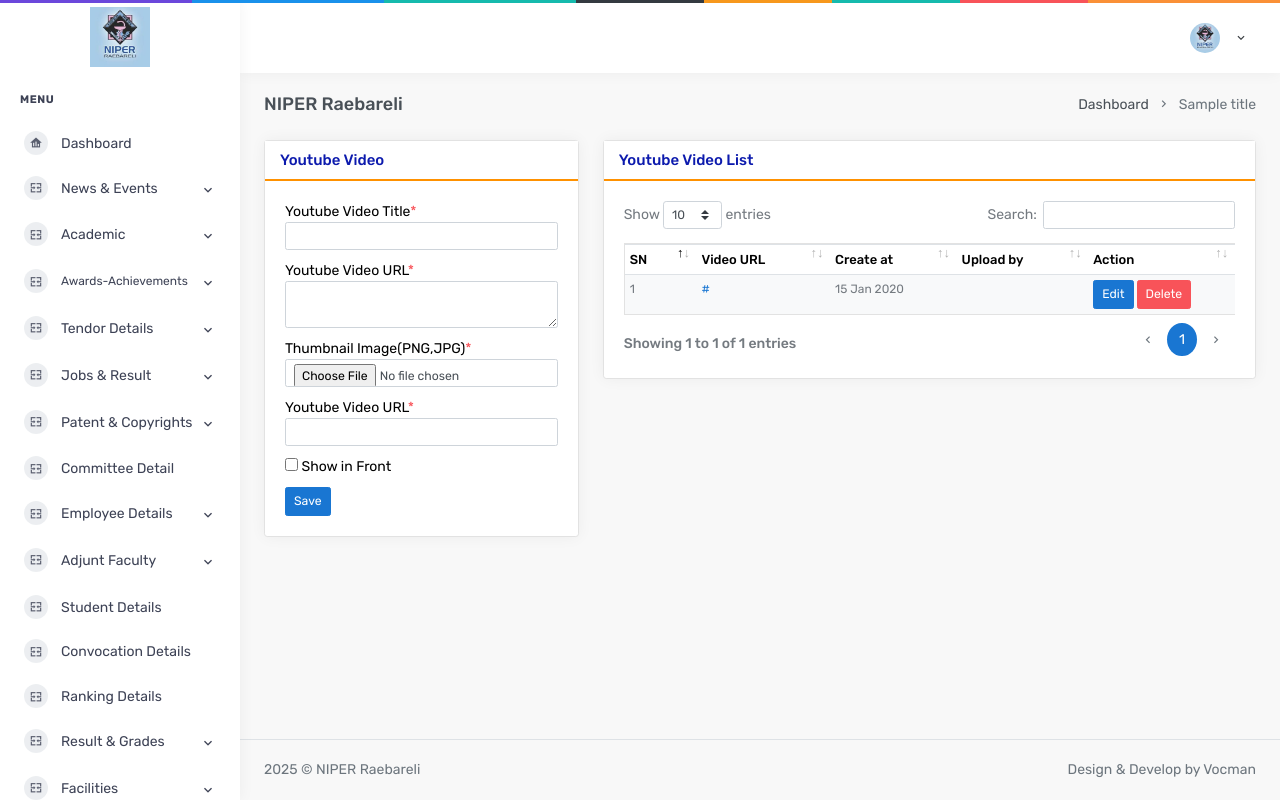
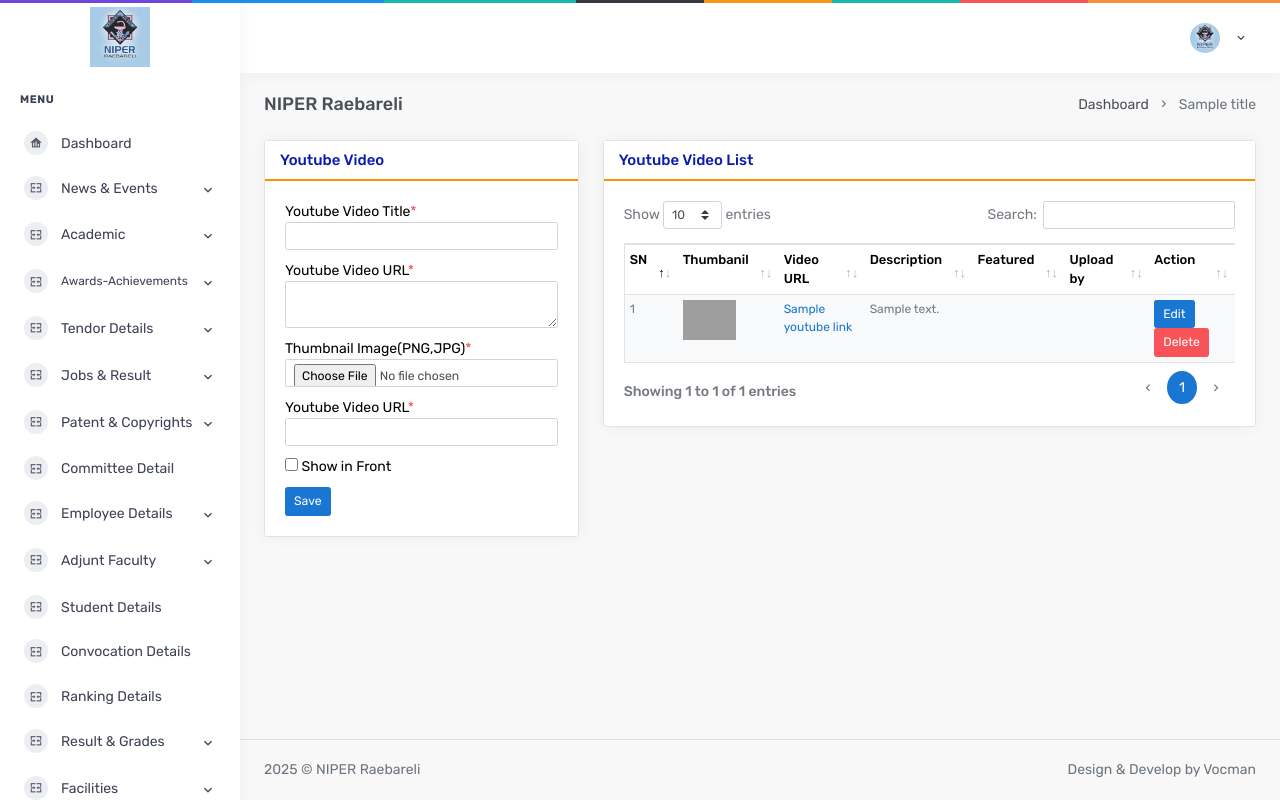
Before and after one commit to Mithun021/niper_stagging, a CodeIgniter 4 app: the page made by app/Views/admin/youtube-link.php in a window 1280 px wide. Run offline with PHP 8.4 and a stand-in for CodeIgniter, Linux system fonts and the light colour scheme; the template is opened without the code that fills it: most values are stand-ins (such as "Sample title", 1, 10 or a date in 2020); data that the repository does not hold is empty; some libraries are stand-ins or nearby versions; grey boxes are pictures that could not be loaded.

Commit message:
Your commit message

```diff
--- a/app/Views/admin/youtube-link.php
+++ b/app/Views/admin/youtube-link.php
@@ -59,8 +59,10 @@
                     <thead>
                         <tr>
                             <td>SN</td>
+                            <td>Thumbanil</td>
                             <td>Video URL</td>
-                            <td>Create at</td>
+                            <td>Description</td>
+                            <td>Featured</td>
                             <td>Upload by</td>
                             <td>Action</td>
                         </tr>
@@ -69,8 +71,16 @@
                         <?php $i = 1; foreach($youtube_link as $link): ?>
                             <tr>
                                 <td><?= $i++ ?></td>
-                                <td><a href="<?= $link['link_url'] ?>" target="_blank"><?= $link['link_url'] ?></a></td>
-                                <td><?= date('d M Y', strtotime($link['created_at'])) ?></td>
+                                <td>
+                                    <?php if (!empty($value['thumbnail']) && file_exists('public/admin/uploads/youtube/' . $value['thumbnail'])): ?>
+                                        <a href="<?= base_url() ?>public/admin/uploads/youtube/<?= $value['thumbnail'] ?>" target="_blank"><img src="<?= base_url() ?>public/admin/uploads/youtube/<?= $value['thumbnail'] ?>" alt="" height="30px"></a>
+                                    <?php else: ?>
+                                        <img src="<?= base_url() ?>public/admin/uploads/youtube/invalid_image.png" alt="" height="40px">
+                                    <?php endif; ?>
+                                </td>
+                                <td><a href="<?= $link['link_url'] ?>" target="_blank"><?= $link['title'] ?></a></td>
+                                <td><?= $link['description'] //date('d M Y', strtotime($link['created_at'])) ?></td>
+                                <td><?= ($value['featured'] == "0") ? "<span class='badge badge-danger badge-pill'>No</span>" : (($value['featured'] == "1") ? "<span class='badge badge-success badge-pill'>Yes</span>" : "") ?></td>
                                 <td><?php $emp = $employee_model->get($link['upload_by']); echo $emp['first_name']." ".$emp['middle_name']." ".$emp['last_name']  ?></td>
                                 <td>
                                     <a href="<?= base_url() ?>admin/youtube-link/<?= $link['id'] ?>" class="btn btn-sm btn-primary">Edit</a>
```
